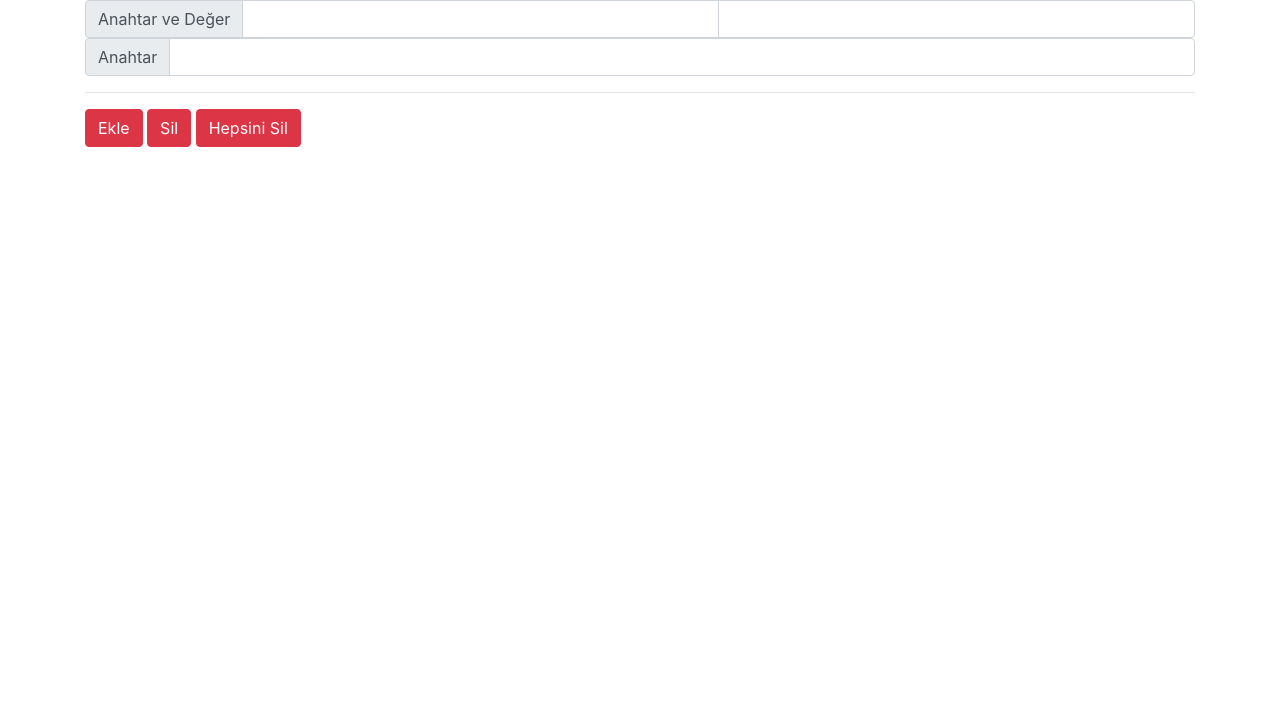
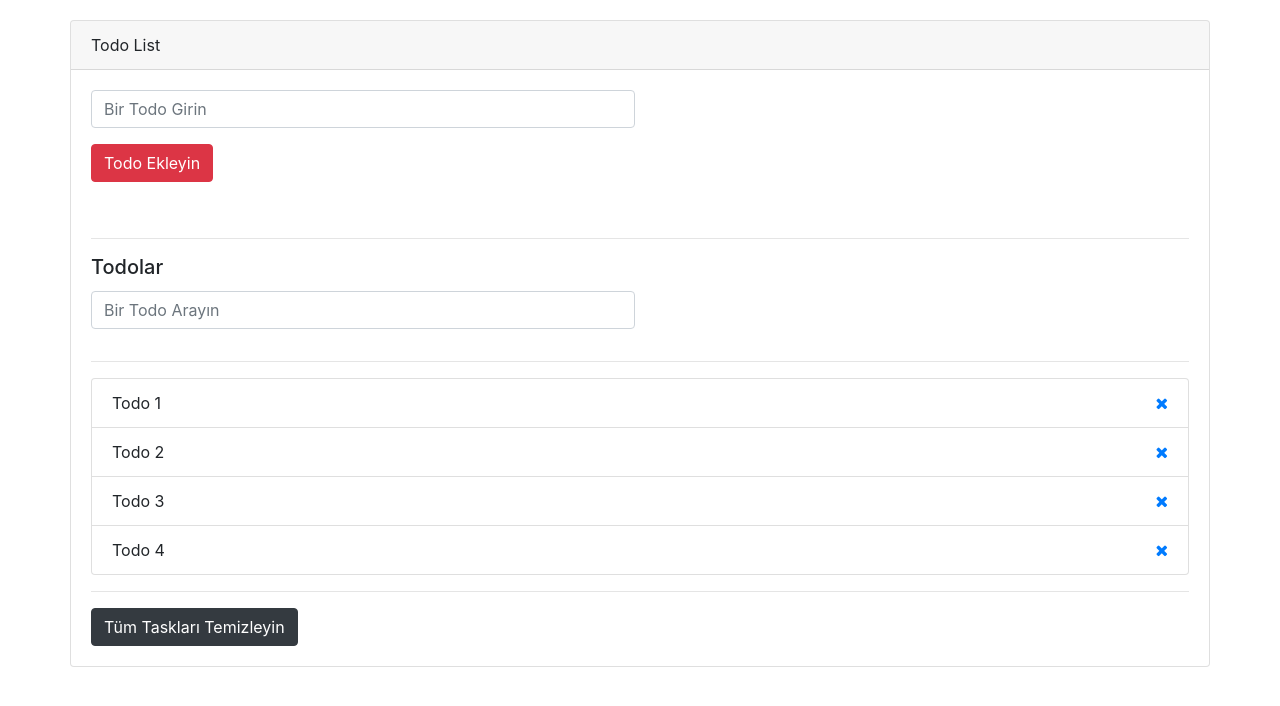
Before and after one commit to AhmetRasB/JavaScript_Udemy_Lessons, a plain HTML site: page Beginning/index26.html in a window 1280 px wide. Drawn offline with nearby package versions, Linux system fonts and the light colour scheme.

Commit message:
All Local Storage Events and Array Type of Decleration Complete

```diff
--- a/Beginning/app26.js
+++ b/Beginning/app26.js
@@ -1,5 +1,45 @@
-// localStorage.setItem("tekrar","burpee");
+// // localStorage.setItem("tekrar","burpee");
+//
+// const value = localStorage.getItem("haraket");
+// console.log(value);
+// console.log(typeof value);
+// localStorage.clear();
+//
+// localStorage.setItem("haraket","burpee");
+// localStorage.setItem("tekrar","50");
+// if(localStorage.getItem("sport") === null){
+//     console.log("Yok");
+// }
+// else
+//     console.log(sessionStorage.getItem(value));
+//
+// const todos = ["Todo 1", "Todo 2", "Todo 3"];
+//
+// // localStorage.setItem("todos",JSON.stringify(todos));
+//
+// const value =  JSON.parse(localStorage.getItem("todos"));
+// console.log(value);
 
-const value = localStorage.getItem("haraket");
-console.log(value);
-console.log(typeof value);
+const form = document.getElementById("todo-form");
+const todoInput = document.getElementById("todo");
+
+form.addEventListener("submit",addTodo);
+function addTodo(e){
+    const value = todoInput.value;
+
+    let todos;
+    if(localStorage.getItem("todos") === null){
+        todos = [];
+    }
+    else{
+        todos = JSON.parse(localStorage.getItem("todos"));
+    }
+
+    todos.push(value);
+    localStorage.setItem("todos",JSON.stringify(todos));
+
+
+
+
+    e.preventDefault();
+}
--- a/Beginning/index26.html
+++ b/Beginning/index26.html
@@ -7,32 +7,78 @@
     <link rel="stylesheet" href="https://stackpath.bootstrapcdn.com/font-awesome/4.7.0/css/font-awesome.min.css">
     <link rel="stylesheet" href="https://maxcdn.bootstrapcdn.com/bootstrap/4.0.0/css/bootstrap.min.css" integrity="sha384-Gn5384xqQ1aoWXA+058RXPxPg6fy4IWvTNh0E263XmFcJlSAwiGgFAW/dAiS6JXm" crossorigin="anonymous">
 
-    <title>Session fvStorage</title>
+    <title>Todo List</title>
 </head>
 <body>
-<div class="container">
-    <div class="input-group">
-        <div class="input-group-prepend">
-            <span class="input-group-text" id="">Anahtar ve Değer</span>
+<div class="container" style ="margin-top:20px;">
+
+    <div class="card row">
+        <div class="card-header">Todo List</div>
+        <div class="card-body">
+            <form id = "todo-form" name="form">
+                <div class="form-row">
+                    <div class="form-group col-md-6">
+                        <input class="form-control" type="text" name="todo" id = "todo" placeholder="Bir Todo Girin">
+                    </div>
+                </div>
+                <button type="submit" class="btn btn-danger">Todo Ekleyin</button>
+            </form>
+
         </div>
-        <input type="text" id = "addkey" class="form-control">
-        <input type="text" id = "addvalue" class="form-control">
+
+        <div class="card-body">
+            <hr>
+            <h5 class="card-title" id = "tasks-title">Todolar</h5>
+            <div class="form-row">
+                <div class="form-group col-md-6">
+                    <input class="form-control" type="text" name="filter" id = "filter" placeholder="Bir Todo Arayın">
+                </div>
+            </div>
+
+            <hr>
+            <ul class="list-group">
+                <li class="list-group-item d-flex justify-content-between">
+                    Todo 1
+                    <a href = "#" class ="delete-item">
+                        <i class = "fa fa-remove"></i>
+                    </a>
+
+                </li>
+                <li class="list-group-item d-flex justify-content-between">
+                    Todo 2
+                    <a href = "#" class ="delete-item">
+                        <i class = "fa fa-remove"></i>
+                    </a>
+
+                </li>
+                <li class="list-group-item d-flex justify-content-between">
+                    Todo 3
+                    <a href = "#" class ="delete-item">
+                        <i class = "fa fa-remove"></i>
+                    </a>
+
+                </li>
+                <li class="list-group-item d-flex justify-content-between">
+                    Todo 4
+                    <a href = "#" class ="delete-item">
+                        <i class = "fa fa-remove"></i>
+                    </a>
+
+                </li>
+            </ul>
+            <hr>
+            <a id = "clear-todos" class="btn btn-dark" href="#">Tüm Taskları Temizleyin</a>
+        </div>
     </div>
-    <div class="input-group">
-        <div class="input-group-prepend">
-            <span class="input-group-text" id="">Anahtar</span>
-        </div>
-        <input type="text" id = "deletekey" class="form-control">
-
-    </div>
-    <hr>
-    <button class = "btn btn-danger" id = "add">Ekle</button>
-    <button class = "btn btn-danger" id = "delete">Sil</button>
-    <button class = "btn btn-danger" id = "clear">Hepsini Sil</button>
 
 </div>
 
+
+
+
+<script src="https://code.jquery.com/jquery-3.2.1.slim.min.js" integrity="sha384-KJ3o2DKtIkvYIK3UENzmM7KCkRr/rE9/Qpg6aAZGJwFDMVNA/GpGFF93hXpG5KkN" crossorigin="anonymous"></script>
+<script src="https://cdnjs.cloudflare.com/ajax/libs/popper.js/1.12.9/umd/popper.min.js" integrity="sha384-ApNbgh9B+Y1QKtv3Rn7W3mgPxhU9K/ScQsAP7hUibX39j7fakFPskvXusvfa0b4Q" crossorigin="anonymous"></script>
+<script src="https://maxcdn.bootstrapcdn.com/bootstrap/4.0.0/js/bootstrap.min.js" integrity="sha384-JZR6Spejh4U02d8jOt6vLEHfe/JQGiRRSQQxSfFWpi1MquVdAyjUar5+76PVCmYl" crossorigin="anonymous"></script>
 <script src="app26.js"></script>
-
 </body>
 </html>
```
